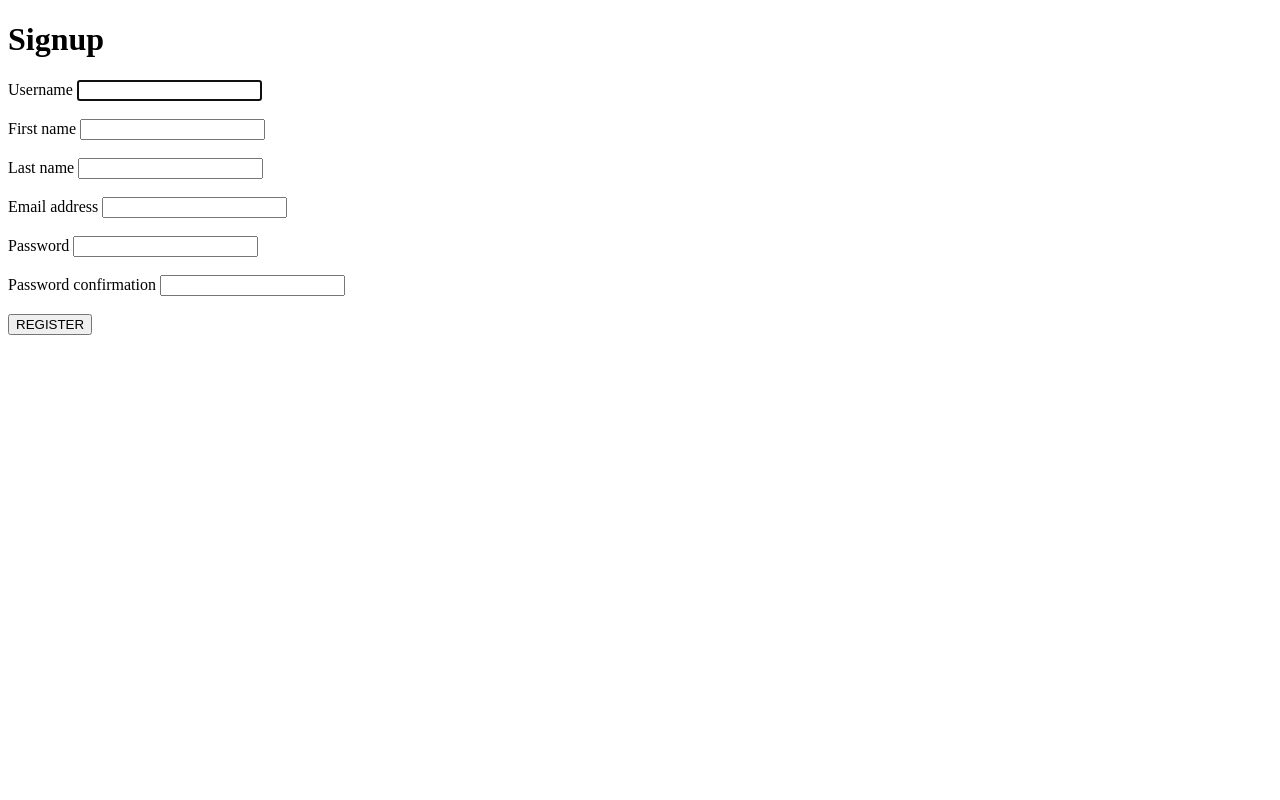
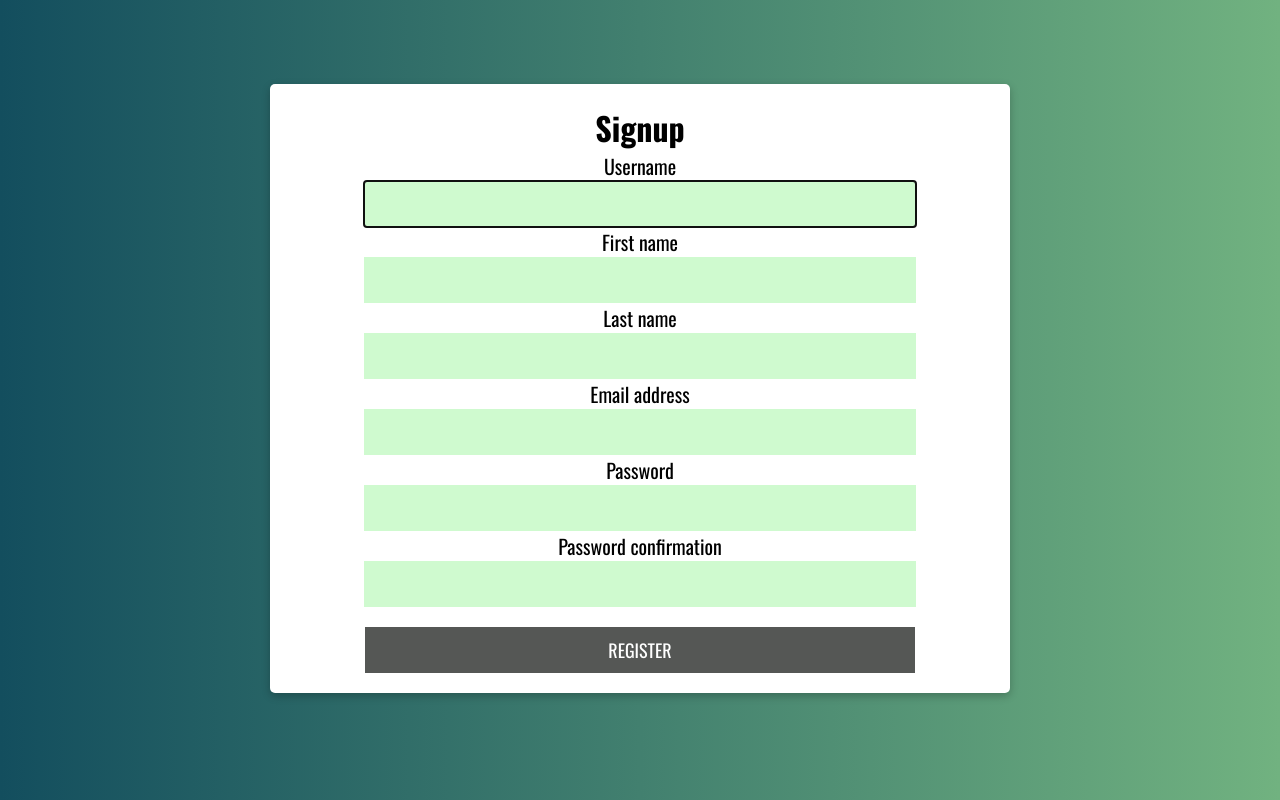
Before and after one commit to akashraveendran/django-scrap-handler, a Django app: page /signup/ in a window 1280 px wide. Run offline with Django 4.2, Linux system fonts and the light colour scheme.

Commit message:
completed  signup design

```diff
--- /dev/null
+++ b/static/stylesheets/signup.css
@@ -0,0 +1,61 @@
+* {
+    font-family: 'Oswald', sans-serif;
+    border: none;
+}
+
+body {
+    display: flex;
+    flex-direction: column;
+    align-items: center;
+    justify-content: center;
+    min-height: 95vh;
+    background: linear-gradient(to right, #134E5E, #71B280);
+}
+
+.form-contatiner {
+    /* background: url("https://www.spasrecycling.com/wp-content/uploads/2019/12/cropped-Spas-Recycling-Banner.jpg"); */
+    background: #fff;
+    width: 50vw;
+    padding: 20px 50px;
+    text-align: center;
+    box-shadow: rgba(0, 0, 0, 0.24) 0px 3px 8px;
+    border-radius: 5px;
+}
+
+.form-contatiner h1 {
+    margin: 0;
+}
+
+.form-contatiner form {
+    display: flex;
+    flex-direction: column;
+    justify-content: center;
+    align-items: center;
+}
+
+.form-contatiner label {
+    font-size: 20px;
+}
+
+.form-contatiner input {
+    font-size: 18px;
+    background: #cffacf;
+    padding: 10px 20px;
+    width: 40vw;
+}
+
+.form-contatiner form button {
+    font-size: 18px;
+    width: 43vw;
+    margin-top: 20px;
+    padding: 10px 20px;
+    background: #555755;
+    color: white;
+    transition: all .4s;
+
+}
+
+.form-contatiner form button:hover {
+    color: #555755;
+    background: #ddd;
+}
--- a/templates/signup.html
+++ b/templates/signup.html
@@ -1,3 +1,4 @@
+{% load static %}
 <!DOCTYPE html>
 <html lang="en">
 
@@ -5,10 +6,16 @@
     <meta charset="UTF-8">
     <meta http-equiv="X-UA-Compatible" content="IE=edge">
     <meta name="viewport" content="width=device-width, initial-scale=1.0">
+    <link rel="preconnect" href="https://fonts.googleapis.com">
+    <link rel="preconnect" href="https://fonts.gstatic.com" crossorigin>
+    <link href="https://fonts.googleapis.com/css2?family=Oswald:wght@200;300;400;700&display=swap" rel="stylesheet">
     <title>SIGNUP</title>
+    <link rel="stylesheet" href="{% static 'stylesheets/signup.css' %}">
 </head>
 
 <body>
+
+    <div class="form-contatiner">
         <h1>Signup</h1>
 
         <form action="" method="post">
@@ -18,11 +25,10 @@
 
             <label for="">{{field.label}}</label>
             {{field}}
-
-        <br><br>
             {% endfor %}
             <button type="submit">REGISTER</button>
         </form>
+    </div>
 </body>
 
 </html>
```
Lines whose indentation alone changed are shown as unchanged.
